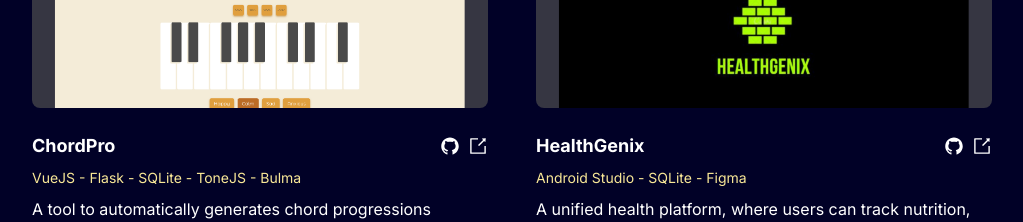
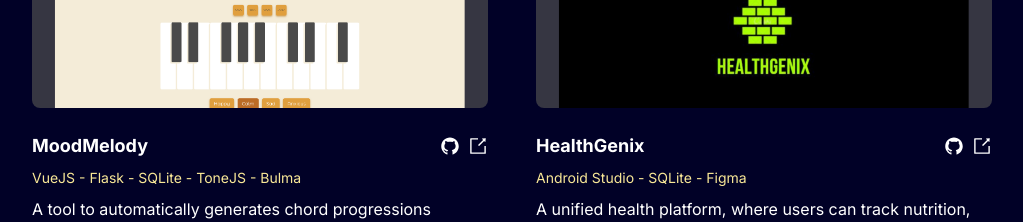
Before and after one commit to anannya03/Anannya-Portfolio, a Next.js app: page / in a window 1280 px wide. Shown: the part 3300-3522 px from the top of the page, without its empty margins (155-1178 px from the left). Built offline with nearby package versions, Linux system fonts and the light colour scheme.

Commit message:
Made necessary changes to the file

```diff
--- a/src/components/nav/Header.jsx
+++ b/src/components/nav/Header.jsx
@@ -7,7 +7,7 @@ export const Header = () => {
   return (
     <header className="h-[72px] px-4 flex items-center justify-between sticky top-0 z-20 bg-blue backdrop-blur-md">
       <MyLinks />
-      <OutlineButton onClick={() => window.open("/AnannyaPatra_Resume.pdf")}>
+      <OutlineButton onClick={() => window.open("/AnannyaPatra_SoftwareEngineer.pdf")}>
         My Resume
       </OutlineButton>
     </header>
--- a/src/components/projects/Projects.jsx
+++ b/src/components/projects/Projects.jsx
@@ -99,7 +99,7 @@ const projects = [
     ),
   },
   {
-    title: "ChordPro",
+    title: "MoodMelody",
     imgSrc: "project-imgs/piano.png",
     code: "https://github.com/anannya03/MoodMelody",
     projectLink: "https://moodmelody.netlify.app/",
@@ -109,7 +109,7 @@ const projects = [
     modalContent: (
       <>
         <p>
-        ChordPro is an application that creates chord progressions tailored to user-selected moods (Happy, Sad, Anxious, Calm),
+        MoodMelody is an application that creates chord progressions tailored to user-selected moods (Happy, Sad, Anxious, Calm),
         complemented by a virtual piano for hands-on playing.
         </p>
         <p>
```
Also changed, not shown: 2 other files (tests, documents, lock files or other folders).
